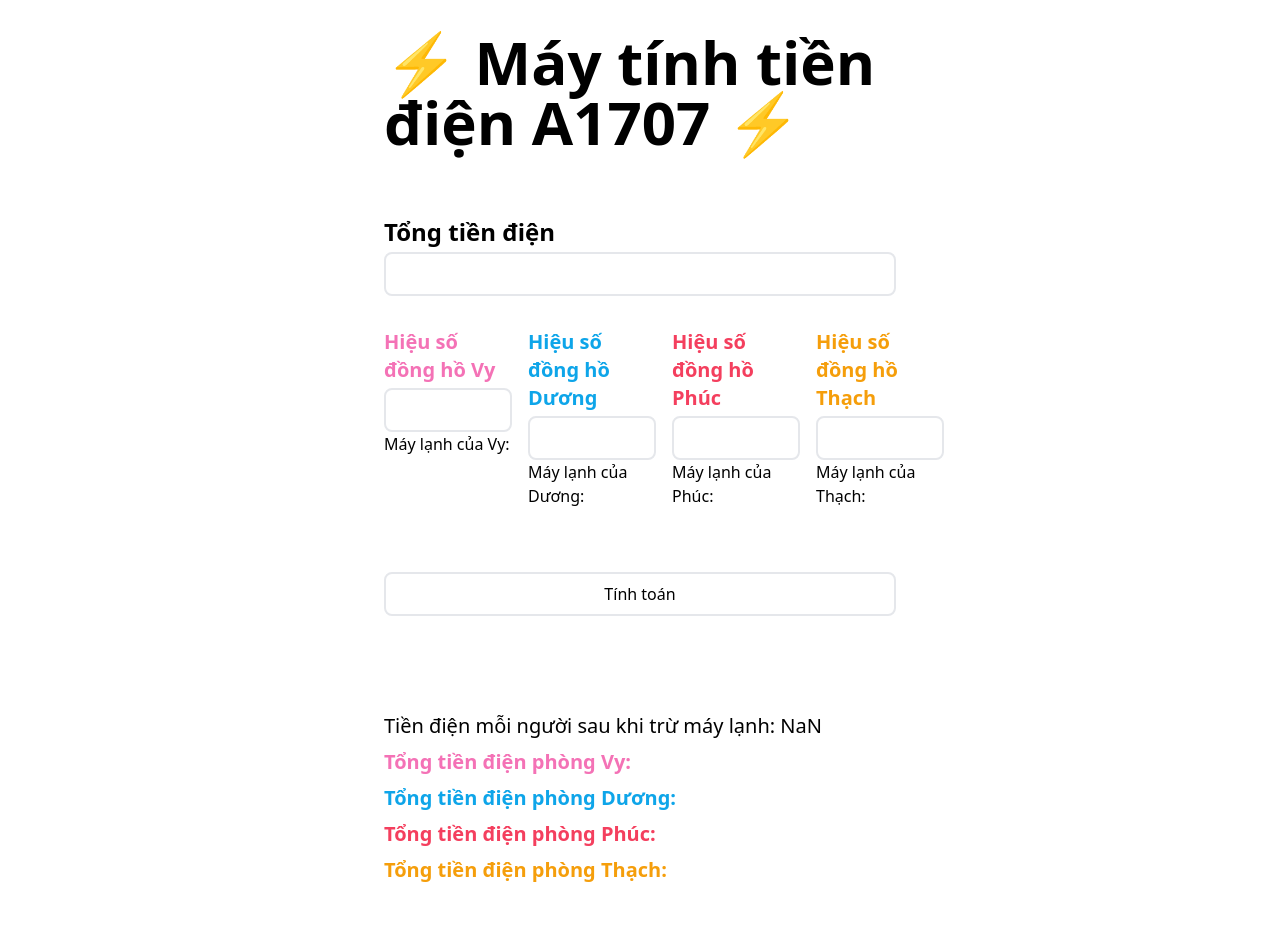
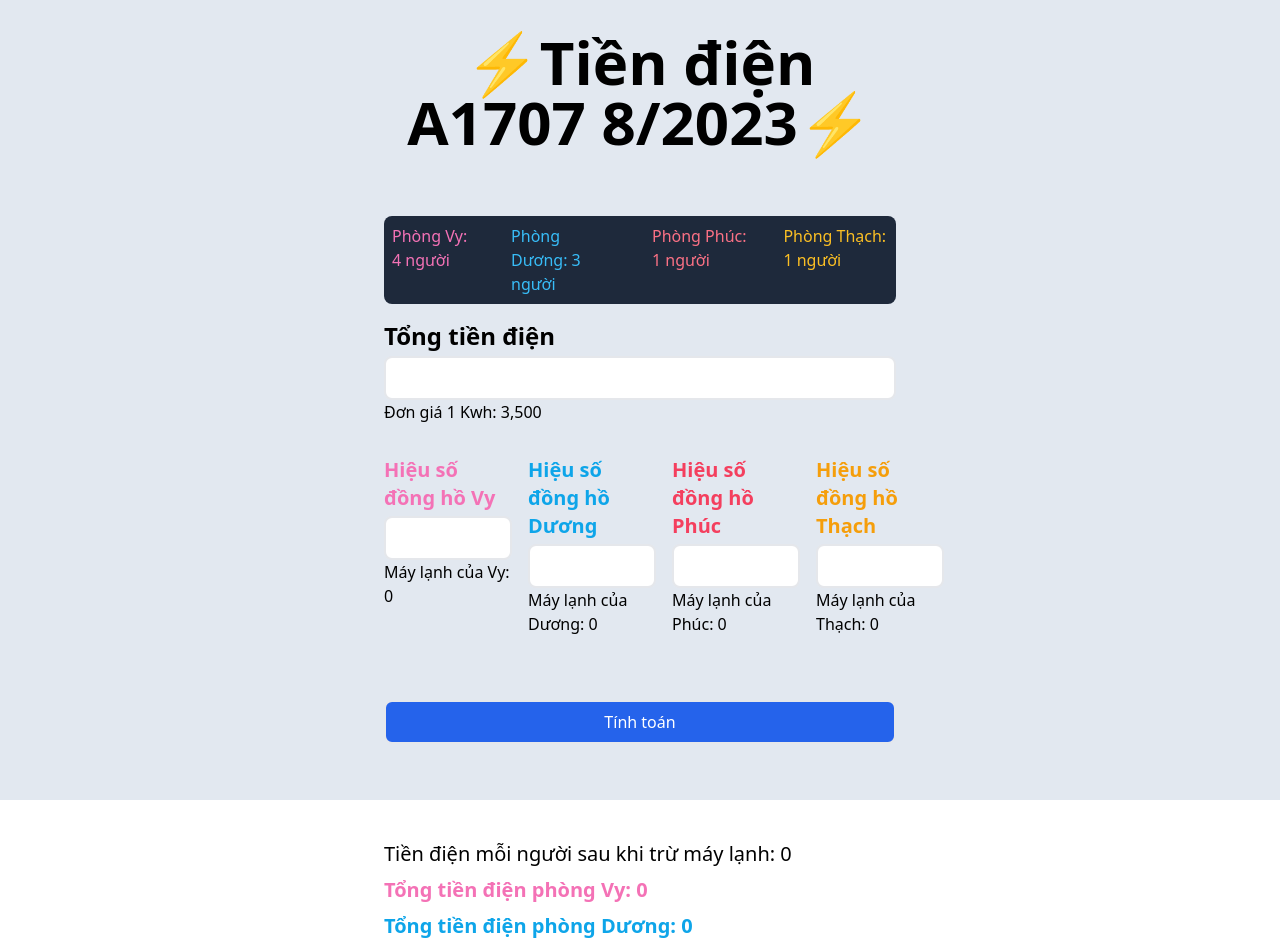
Before and after one commit to tgound1403/elec_tool, a React (Vite) app: page / in a window 1280 px wide. Shown: the top 950 px of the page. Before the commit the page ends 884 px from the top, so only its background shows below. Built offline with nearby package versions, Linux system fonts and the light colour scheme.

Commit message:
more information

```diff
--- a/src/App.jsx
+++ b/src/App.jsx
@@ -3,51 +3,64 @@ import "./index.css";
 
 export default function App() {
   //Total money
-  const [total, setTotal] = useState();
+  const [total, setTotal] = useState(0);
   // Number of KWh use by air conditioner
-  const [vyKwh, setVyKwh] = useState();
-  const [duongKwh, setDuongKwh] = useState();
-  const [thachKwh, setThachKwh] = useState();
-  const [phucKwh, setPhucKwh] = useState();
+  const [vyKwh, setVyKwh] = useState(0);
+  const [duongKwh, setDuongKwh] = useState(0);
+  const [thachKwh, setThachKwh] = useState(0);
+  const [phucKwh, setPhucKwh] = useState(0);
 
   // Air conditioner money
-  let [duongAir, setDuongAir] = useState();
-  let [vyAir, setVyAir] = useState();
-  let [thachAir, setThachAir] = useState();
-  let [phucAir, setPhucAir] = useState();
+  let [duongAir, setDuongAir] = useState(0);
+  let [vyAir, setVyAir] = useState(0);
+  let [thachAir, setThachAir] = useState(0);
+  let [phucAir, setPhucAir] = useState(0);
 
   // Money after minus air conditioner's money
-  let [duongMoney, setDuongMoney] = useState();
-  let [vyMoney, setVyMoney] = useState();
-  let [thachMoney, setThachMoney] = useState();
-  let [phucMoney, setPhucMoney] = useState();
+  let [duongMoney, setDuongMoney] = useState(0);
+  let [vyMoney, setVyMoney] = useState(0);
+  let [thachMoney, setThachMoney] = useState(0);
+  let [phucMoney, setPhucMoney] = useState(0);
+
+  let defaultPrice = 3500;
+
+  let vyCount = 4;
+  let duongCount = 3;
+  let thachCount = 1;
+  let phucCount = 1;
+
+  const currentDate = new Date();
+const currentMonth = currentDate.getMonth() + 1; // Months are zero-based, so add 1
+const currentYear = currentDate.getFullYear();
 
   const handleSubmit = (e) => {
     e.preventDefault();
-    let defaultPrice = 3500;
 
     setDuongAir(duongKwh * defaultPrice);
     setVyAir(vyKwh * defaultPrice);
     setThachAir(thachKwh * defaultPrice);
     setPhucAir(phucKwh * defaultPrice);
 
-    //* Vy's room: 4
-    //* Duong's room: 3
-    //* Phuc's room: 1
-    //* Thach's room: 1
-    let personalPrice = (total - vyAir - duongAir - thachAir - phucAir) / 9;
 
-    setVyMoney(vyAir + personalPrice * 4);
-    setDuongMoney(duongAir + personalPrice * 3);
-    setPhucMoney(phucAir + personalPrice * 1);
-    setThachMoney(thachAir + personalPrice * 1);
+    let personalPrice = (total - vyAir - duongAir - thachAir - phucAir) / (vyCount + phucCount + duongCount + thachCount);
+
+    setVyMoney((vyAir + personalPrice * vyCount));
+    setDuongMoney((duongAir + personalPrice * duongCount));
+    setPhucMoney((phucAir + personalPrice * phucCount));
+    setThachMoney((thachAir + personalPrice * thachCount));
   };
 
   return (
-    <div className="flex flex-col p-8 xl:px-96 mx-auto  h-screen">
-      <p className=" h1 font-bold xl:text-6xl text-4xl mb-16 mx-auto">
-        ⚡ Máy tính tiền điện A1707 ⚡
+    <div className="flex flex-col p-8 xl:px-96 mx-auto  h-screen bg-slate-200">
+      <p className="font-bold xl:text-6xl text-2xl mb-16 mx-auto text-center">
+        ⚡Tiền điện A1707 {currentMonth-1}/{currentYear}⚡
       </p>
+      <div className='flex flex-row gap-8 bg-slate-800 p-2 mb-4 rounded-lg justify-center'>
+      <p className='text-pink-400'>Phòng Vy: {vyCount} người</p>
+      <p className='text-sky-400'>Phòng Dương: {duongCount} người</p>
+      <p className='text-rose-400'>Phòng Phúc: {phucCount} người</p>
+      <p className='text-amber-400'>Phòng Thạch: {thachCount} người</p>
+      </div>
       <label className="text-2xl font-bold mb-1" htmlFor="vyKwh">
         Tổng tiền điện
       </label>
@@ -56,6 +69,8 @@ export default function App() {
         className="px-4 py-2 rounded-lg  border-2"
         type="text"
       />
+      <p>Đơn giá 1 Kwh: {defaultPrice.toLocaleString()}</p>
+
       <form className="flex flex-col my-8 w-full" onSubmit={handleSubmit}>
         <div className="flex flex-row flex-wrap xl:flex-nowrap gap-4">
           {" "}
@@ -71,7 +86,7 @@ export default function App() {
               className="px-4 py-2 rounded-lg  border-2"
               type="text"
             />
-            <p>Máy lạnh của Vy: {vyAir}</p>
+            <p>Máy lạnh của Vy: {vyAir.toLocaleString()}</p>
           </div>
           <div className="flex flex-col xl:w-1/4">
             <label
@@ -85,7 +100,7 @@ export default function App() {
               onChange={(e) => setDuongKwh(e.target.value)}
               type="text"
             />
-            <p>Máy lạnh của Dương: {duongAir}</p>
+            <p>Máy lạnh của Dương: {duongAir.toLocaleString()}</p>
           </div>
           <div className="flex flex-col xl:w-1/4">
             <label
@@ -99,7 +114,7 @@ export default function App() {
               onChange={(e) => setPhucKwh(e.target.value)}
               type="text"
             />
-            <p>Máy lạnh của Phúc: {phucAir}</p>
+            <p>Máy lạnh của Phúc: {phucAir.toLocaleString()}</p>
           </div>
           <div className="flex flex-col xl:w-1/4">
             <label
@@ -113,11 +128,11 @@ export default function App() {
               onChange={(e) => setThachKwh(e.target.value)}
               type="text"
             />
-            <p>Máy lạnh của Thạch: {thachAir}</p>
+            <p>Máy lạnh của Thạch: {thachAir.toLocaleString()}</p>
           </div>
         </div>
         <input
-          className="px-4 py-2 rounded-lg my-16 bg-white hover:bg-blue-500 border-2 hover:border-blue-500 hover:text-white cursor-pointer"
+          className="px-4 py-2 rounded-lg my-16 bg-blue-600 text-white hover:bg-blue-500 border-2 cursor-pointer"
           type="submit"
           value="Tính toán"
         />
@@ -125,12 +140,12 @@ export default function App() {
       <div className="text-xl flex flex-col font-bold gap-2">
         <p className="font-medium">
           Tiền điện mỗi người sau khi trừ máy lạnh:{" "}
-          {(total - vyAir - duongAir - thachAir - phucAir) / 10}
+          {((total - vyAir - duongAir - thachAir - phucAir) / 10).toLocaleString()}
         </p>
-        <p className="text-pink-400">Tổng tiền điện phòng Vy: {vyMoney}</p>
-        <p className="text-sky-500">Tổng tiền điện phòng Dương: {duongMoney}</p>
-        <p className="text-rose-500">Tổng tiền điện phòng Phúc: {phucMoney}</p>
-        <p className="text-amber-500">Tổng tiền điện phòng Thạch: {thachMoney}</p>
+        <p className="text-pink-400">Tổng tiền điện phòng Vy: {vyMoney.toLocaleString()}</p>
+        <p className="text-sky-500">Tổng tiền điện phòng Dương: {duongMoney.toLocaleString()}</p>
+        <p className="text-rose-500">Tổng tiền điện phòng Phúc: {phucMoney.toLocaleString()}</p>
+        <p className="text-amber-500">Tổng tiền điện phòng Thạch: {thachMoney.toLocaleString()}</p>
       </div>
     </div>
   );
```
